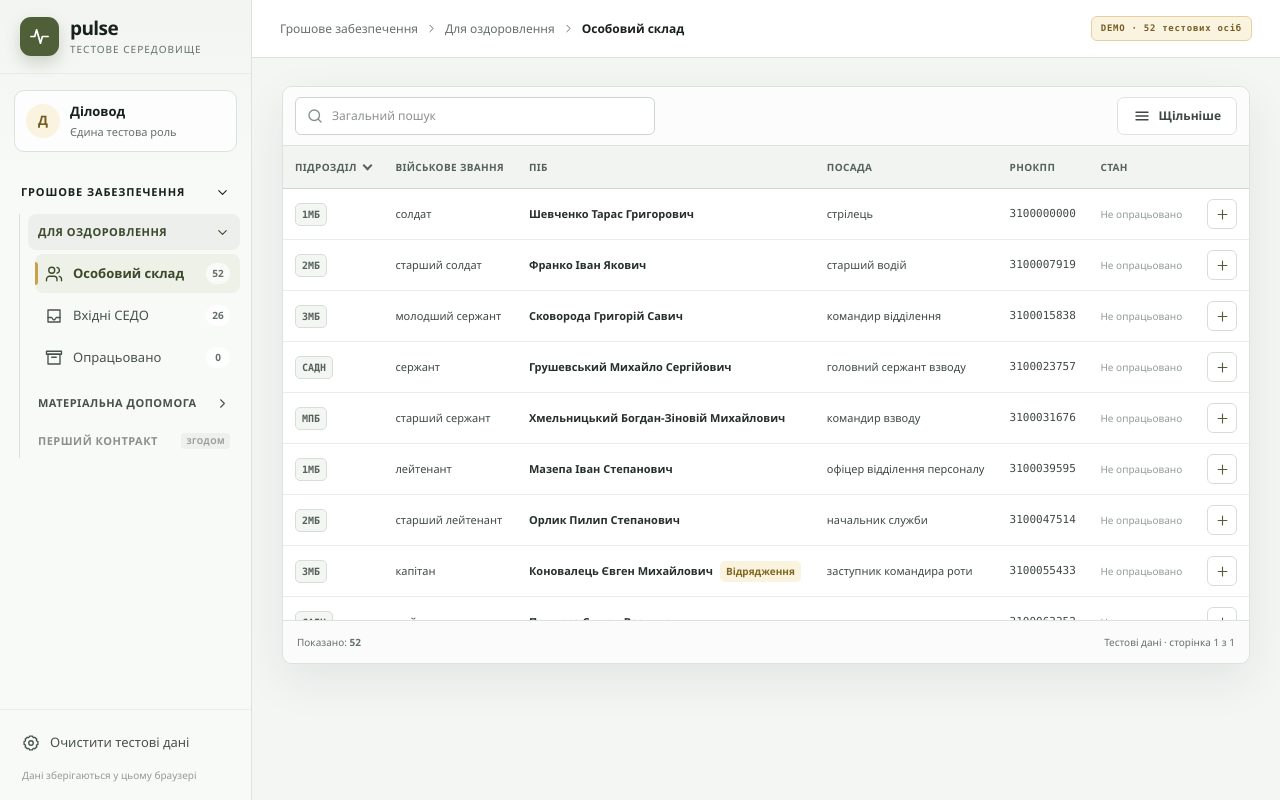
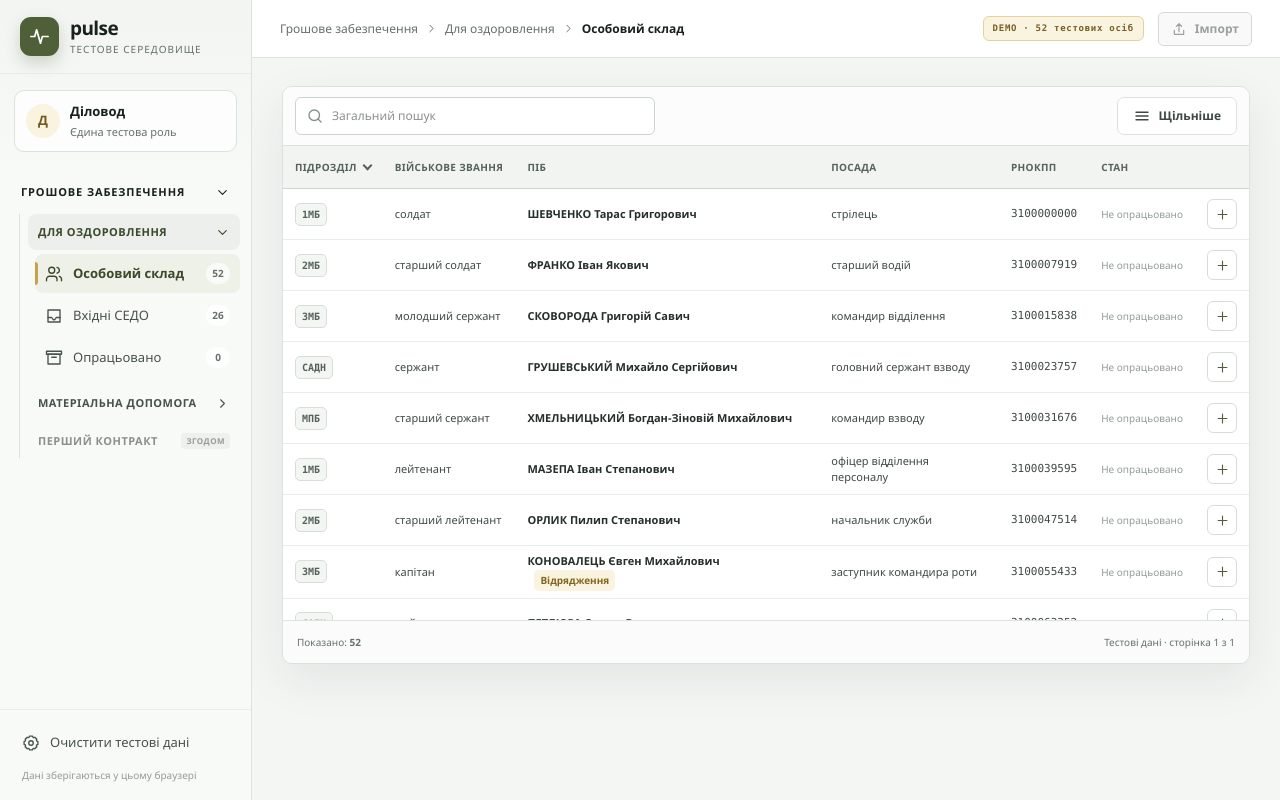
Before and after one commit to vladrudn/pulse.github.io, a Next.js app: page / in a window 1280 px wide. Built offline with nearby package versions, Linux system fonts and the light colour scheme.

Commit message:
Add safe import placeholder and uppercase surnames

```diff
--- a/src/app/globals.css
+++ b/src/app/globals.css
@@ -406,6 +406,59 @@ svg {
   letter-spacing: 0.08em;
 }
 
+.disabled-import-wrap {
+  position: relative;
+  display: inline-flex;
+}
+
+.disabled-import-wrap::after {
+  position: absolute;
+  top: calc(100% + 7px);
+  right: 0;
+  z-index: 20;
+  width: max-content;
+  max-width: 300px;
+  padding: 8px 10px;
+  border-radius: 6px;
+  background: #29332e;
+  color: white;
+  content: attr(data-tooltip);
+  font-size: 10px;
+  font-weight: 500;
+  line-height: 1.4;
+  opacity: 0;
+  pointer-events: none;
+  transform: translateY(-2px);
+  transition: opacity 70ms ease, transform 70ms ease;
+}
+
+.disabled-import-wrap:hover::after,
+.disabled-import-wrap:focus-visible::after {
+  opacity: 1;
+  transform: translateY(0);
+}
+
+.disabled-import-button {
+  display: inline-flex;
+  min-height: 34px;
+  align-items: center;
+  gap: 8px;
+  padding: 0 12px;
+  border: 1px solid #c9cfca;
+  border-radius: 5px;
+  background: #f7f8f7;
+  color: #7b847f;
+  font-size: 12px;
+  font-weight: 700;
+  cursor: not-allowed;
+  opacity: 0.76;
+}
+
+.disabled-import-button svg {
+  width: 16px;
+  height: 16px;
+}
+
 .content {
   width: 100%;
   padding: 28px 30px;
@@ -1408,6 +1461,10 @@ input[type="checkbox"] {
     display: none;
   }
 
+  .disabled-import-wrap {
+    margin-left: auto;
+  }
+
   .content {
     padding: 20px 14px;
   }
--- a/src/components/icons.tsx
+++ b/src/components/icons.tsx
@@ -12,6 +12,7 @@ export type IconName =
   | "plus"
   | "search"
   | "settings"
+  | "upload"
   | "users"
   | "x";
 
@@ -33,6 +34,7 @@ export function Icon({
     plus: <><path d="M12 5v14M5 12h14" /></>,
     search: <><circle cx="11" cy="11" r="7" /><path d="m20 20-4-4" /></>,
     settings: <><circle cx="12" cy="12" r="3" /><path d="M19.4 15a1.7 1.7 0 0 0 .3 1.9l.1.1-2.8 2.8-.1-.1a1.7 1.7 0 0 0-1.9-.3 1.7 1.7 0 0 0-1 1.6v.2h-4V21a1.7 1.7 0 0 0-1-1.6 1.7 1.7 0 0 0-1.9.3l-.1.1L4.2 17l.1-.1a1.7 1.7 0 0 0 .3-1.9A1.7 1.7 0 0 0 3 14H2.8v-4H3a1.7 1.7 0 0 0 1.6-1 1.7 1.7 0 0 0-.3-1.9L4.2 7 7 4.2l.1.1a1.7 1.7 0 0 0 1.9.3A1.7 1.7 0 0 0 10 3V2.8h4V3a1.7 1.7 0 0 0 1 1.6 1.7 1.7 0 0 0 1.9-.3l.1-.1L19.8 7l-.1.1a1.7 1.7 0 0 0-.3 1.9 1.7 1.7 0 0 0 1.6 1h.2v4H21a1.7 1.7 0 0 0-1.6 1Z" /></>,
+    upload: <><path d="M12 16V4m0 0L8 8m4-4 4 4" /><path d="M5 14v6h14v-6" /></>,
     users: <><path d="M16 21v-2a4 4 0 0 0-4-4H6a4 4 0 0 0-4 4v2" /><circle cx="9" cy="7" r="4" /><path d="M22 21v-2a4 4 0 0 0-3-3.9M16 3.1a4 4 0 0 1 0 7.8" /></>,
     x: <><path d="m6 6 12 12M18 6 6 18" /></>,
   };
--- a/src/components/impuls-workspace.tsx
+++ b/src/components/impuls-workspace.tsx
@@ -555,6 +555,21 @@ function ImpulsWorkspaceContent() {
             <strong>{navItems.find((item) => item.id === view)?.label}</strong>
           </div>
           <span className="test-label">DEMO · {people.length} тестових осіб</span>
+          <span
+            className="disabled-import-wrap"
+            data-tooltip="Імпорт таблиці з даними рапортів із СЕДО недоступний у демоверсії."
+            tabIndex={0}
+          >
+            <button
+              type="button"
+              className="disabled-import-button"
+              disabled
+              aria-label="Імпорт таблиці з даними рапортів із СЕДО недоступний у демоверсії"
+            >
+              <Icon name="upload" />
+              Імпорт
+            </button>
+          </span>
         </header>
 
         <section className="content">
--- a/src/lib/dative.ts
+++ b/src/lib/dative.ts
@@ -3,6 +3,11 @@ const capitalize = (value: string) =>
 
 const inflectHyphenated = (value: string, transform: (part: string) => string) =>
   value.split("-").map(transform).join("-");
+
+export const formatFullName = (fullName: string) => {
+  const [surname = "", ...otherNames] = fullName.split(/\s+/).filter(Boolean);
+  return [surname.toLocaleUpperCase("uk"), ...otherNames].join(" ");
+};
 
 const inflectWord = (value: string) => {
   const lower = value.toLocaleLowerCase("uk");
@@ -73,7 +78,7 @@ export const fullNameToDative = (fullName: string) => {
   const patronymic = parts.at(-1)?.toLocaleLowerCase("uk") || "";
   const isFemale = patronymic.endsWith("івна") || patronymic.endsWith("ївна");
 
-  return parts
+  const dativeParts = parts
     .map((part, index) => {
       if (index !== 0 || !isFemale) return inflectWord(part);
 
@@ -81,6 +86,7 @@ export const fullNameToDative = (fullName: string) => {
       return surname.endsWith("а") || surname.endsWith("я")
         ? inflectWord(part)
         : part;
-    })
-    .join(" ");
+    });
+
+  return formatFullName(dativeParts.join(" "));
 };
--- a/src/lib/test-data.ts
+++ b/src/lib/test-data.ts
@@ -1,4 +1,4 @@
-import { fullNameToDative } from "./dative";
+import { formatFullName, fullNameToDative } from "./dative";
 import type { Person, SedoReport } from "./types";
 
 const historicalNames = [
@@ -79,7 +79,7 @@ const generatedPeople: Person[] = Array.from({ length: 50 }, (_, index) => {
     taxId: `${3100000000 + index * 7919}`.slice(0, 10),
     unit: unitNames[index % unitNames.length],
     rank,
-    fullName: historicalNames[index],
+    fullName: formatFullName(historicalNames[index]),
     fullNameDative: fullNameToDative(historicalNames[index]),
     position: positions[index % positions.length],
     category,
@@ -100,8 +100,8 @@ export const people: Person[] = [
     taxId: "3100395950",
     unit: "1МБ",
     rank: "солдат",
-    fullName: "Янукович Віктор Федорович",
-    fullNameDative: "Януковичу Віктору Федоровичу",
+    fullName: formatFullName("Янукович Віктор Федорович"),
+    fullNameDative: formatFullName("Януковичу Віктору Федоровичу"),
     position: "стрілець",
     category: "Рядовий",
     flags: ["СЗЧ"],
@@ -111,8 +111,8 @@ export const people: Person[] = [
     taxId: "3100403869",
     unit: "2МБ",
     rank: "солдат",
-    fullName: "Азаров Микола Янович",
-    fullNameDative: "Азарову Миколі Яновичу",
+    fullName: formatFullName("Азаров Микола Янович"),
+    fullNameDative: formatFullName("Азарову Миколі Яновичу"),
     position: "стрілець",
     category: "Рядовий",
     flags: ["СЗЧ"],
@@ -155,7 +155,7 @@ export const sedoReports: SedoReport[] = [
     number: "1264/р",
     date: yanukovychReportDate,
     registeredAt: `${yanukovychReportDate}T10:15:00`,
-    correspondent: "Янукович Віктор Федорович",
+    correspondent: formatFullName("Янукович Віктор Федорович"),
     subject: "Рапорт про виплату грошової допомоги для оздоровлення",
   },
   {
@@ -164,7 +164,7 @@ export const sedoReports: SedoReport[] = [
     number: "1265/р",
     date: azarovReportDate,
     registeredAt: `${azarovReportDate}T10:30:00`,
-    correspondent: "Азаров Микола Янович",
+    correspondent: formatFullName("Азаров Микола Янович"),
     subject: "Рапорт про виплату грошової допомоги для оздоровлення",
   },
 ];
```
